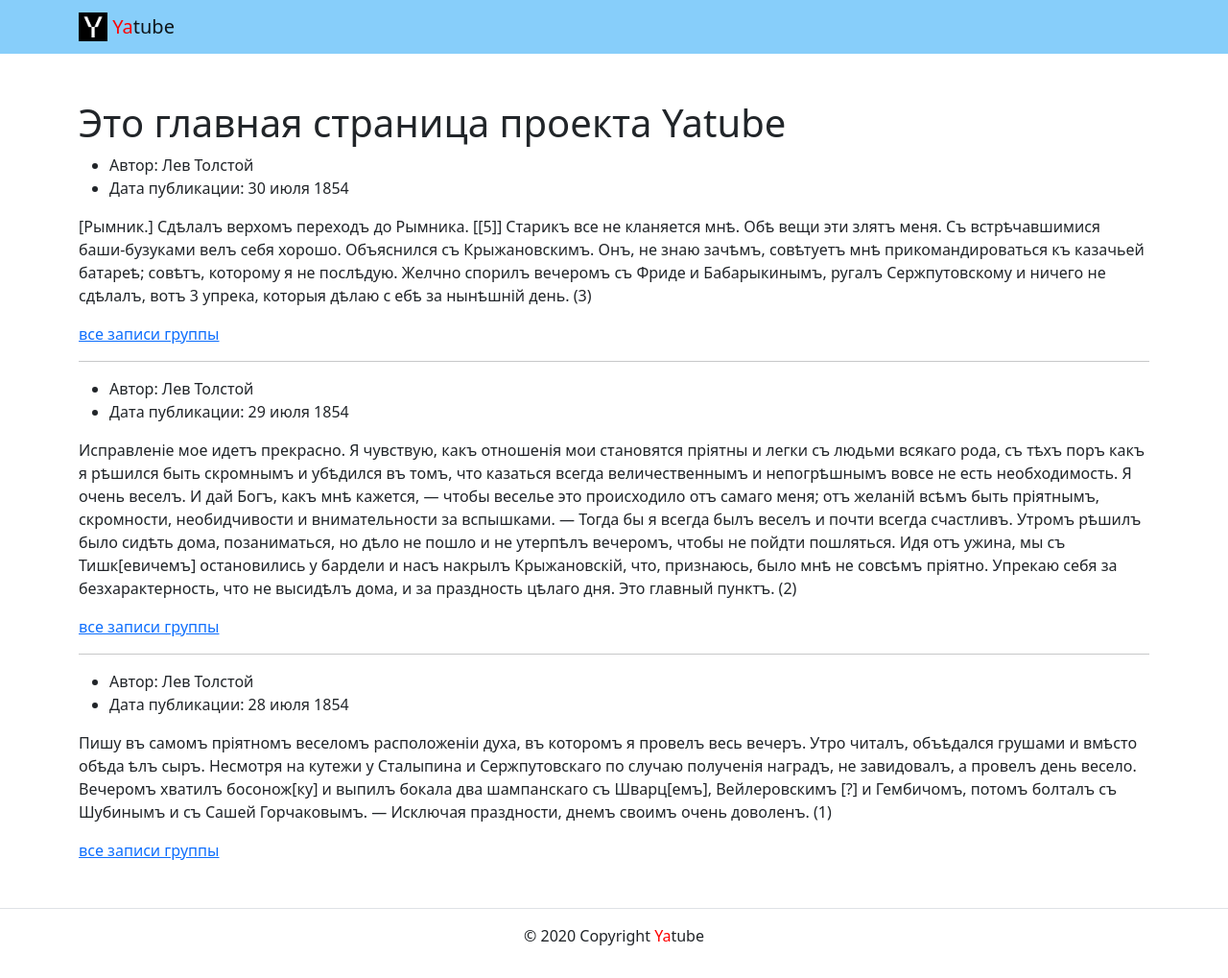
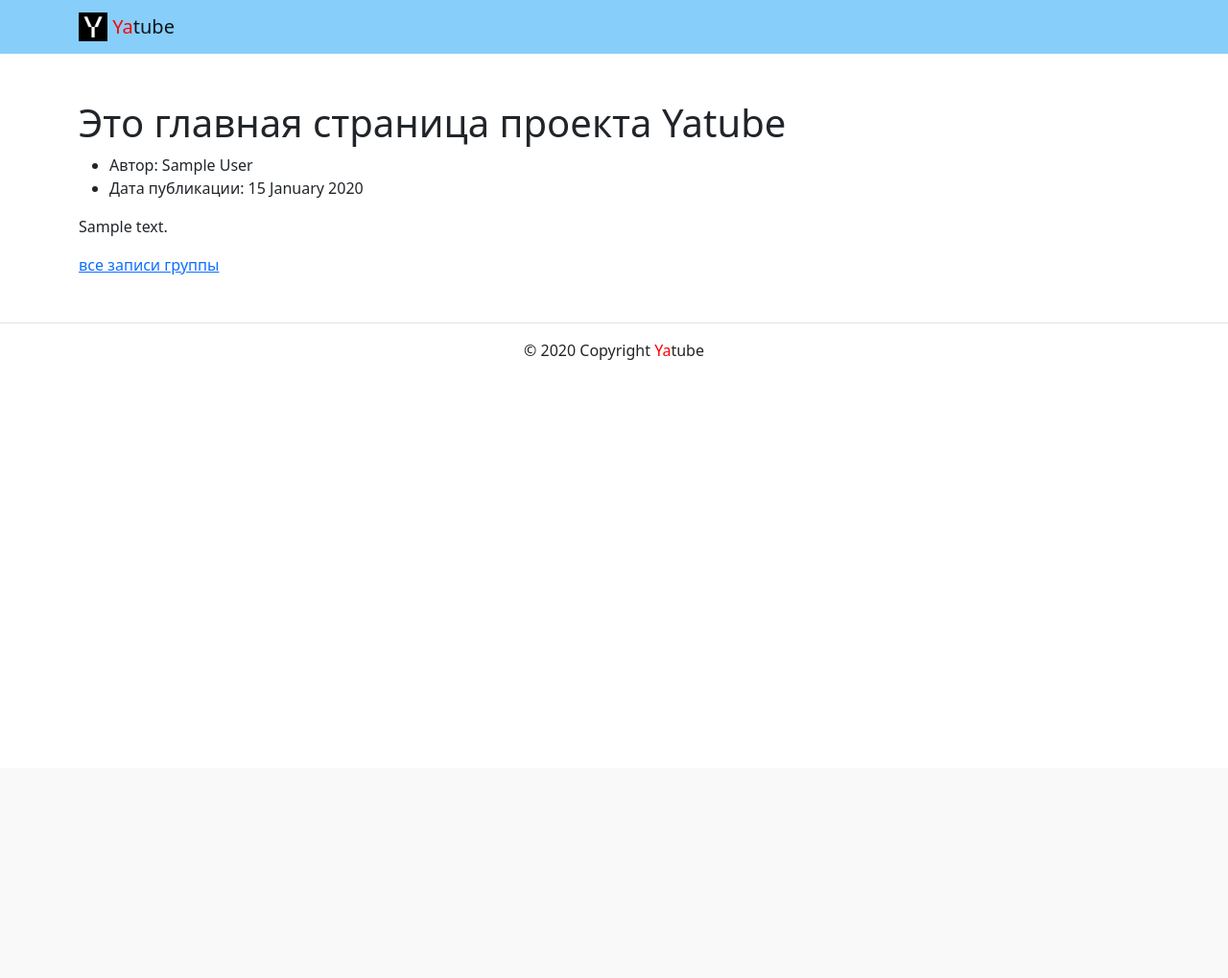
Before and after one commit to KoshelevAleksandr/yatube_project, a Django app: page / in a window 1280 px wide. Shown: the whole page at 96% size. After the commit the page ends 375 px from the top, so only its background shows below. Run offline with Django 3.2, Linux system fonts and the light colour scheme; tables that the repository leaves empty hold one stand-in row (values such as "Sample post").

Commit message:
Подстроена главная страница, добавлена БД

```diff
--- a/yatube/posts/views.py
+++ b/yatube/posts/views.py
@@ -1,15 +1,17 @@
 from django.shortcuts import render
 from django.http import HttpResponse
-
+from .models import Post
 # Create your views here.
 
 def index(request):
     templates = 'posts/index.html'
     title = 'Главная страница'
     text = 'Это главная страница проекта Yatube'
+    posts = Post.objects.order_by('-pub_date')[:10]
     context = {
         'title': title,
         'text': text,
+        'posts': posts,
     }
     return render(request, templates, context)
 
--- a/yatube/templates/posts/index.html
+++ b/yatube/templates/posts/index.html
@@ -5,70 +5,18 @@
 {% block content %}
 <div class="container py-5">
   <h1>{{ text }}</h1>
-  <article>
+  {% for post in posts %}
   <ul>
     <li>
-        Автор: Лев Толстой
+      Автор: {{ post.author.get_full_name }}
     </li>
     <li>
-        Дата публикации: 30 июля 1854
+      Дата публикации: {{ post.pub_date|date:"d E Y" }}
     </li>
   </ul>
-    <p>
-      [Рымник.] Сдѣлалъ верхомъ переходъ до Рымника. [[5]] Старикъ все не кланяется мнѣ.
-      Обѣ вещи эти злятъ меня. Съ встрѣчавшимися баши-бузуками велъ себя хорошо.
-      Объяснился съ Крыжановскимъ. Онъ, не знаю зачѣмъ, совѣтуетъ мнѣ прикомандироваться
-      къ казачьей батареѣ; совѣтъ, которому я не послѣдую. Желчно спорилъ вечеромъ съ Фриде
-      и Бабарыкинымъ, ругалъ Сержпутовскому и ничего не сдѣлалъ, вотъ 3 упрека, которыя дѣлаю с
-      ебѣ за нынѣшній день. (3)
-    </p>
-    <a href="group_list.html">все записи группы</a>
-  </article>
-  <hr>
-  <article>
-    <ul>
-      <li>
-        Автор: Лев Толстой
-      </li>
-      <li>
-        Дата публикации: 29 июля 1854
-      </li>
-    </ul>
-    <p>
-      Исправленіе мое идетъ прекрасно. Я чувствую, какъ отношенія мои становятся пріятны и легки
-      съ людьми всякаго рода, съ тѣхъ поръ какъ я рѣшился быть скромнымъ и убѣдился въ томъ,
-      что казаться всегда величественнымъ и непогрѣшнымъ вовсе не есть необходимость. Я очень
-      веселъ. И дай Богъ, какъ мнѣ кажется, — чтобы веселье это происходило отъ самаго меня;
-      отъ желаній всѣмъ быть пріятнымъ, скромности, необидчивости и внимательности за вспышками.
-      — Тогда бы я всегда былъ веселъ и почти всегда счастливъ.
-      Утромъ рѣшилъ было сидѣть дома, позаниматься, но дѣло не пошло и не утерпѣлъ вечеромъ,
-      чтобы не пойдти пошляться. Идя отъ ужина, мы съ Тишк[евичемъ] остановились у бардели и насъ
-      накрылъ Крыжановскій, что, признаюсь, было мнѣ не совсѣмъ пріятно. Упрекаю себя за
-      безхарактерность, что не высидѣлъ дома, и зa праздность цѣлаго дня. Это главный пунктъ. (2)
-    </p>
-    <a href="group_list.html">все записи группы</a>
-  </article>
-  <hr>
-  <article>
-    <ul>
-      <li>
-        Автор: Лев Толстой
-      </li>
-      <li>
-        Дата публикации: 28 июля 1854
-      </li>
-    </ul>
-    <p>
-      Пишу въ самомъ пріятномъ веселомъ расположеніи духа, въ которомъ я провелъ весь вечеръ.
-      Утро читалъ, объѣдался грушами и вмѣсто обѣда ѣлъ сыръ. Несмотря на кутежи у Сталыпина и
-      Сержпутовскаго по случаю полученія наградъ, не завидовалъ, а провелъ день весело. Вечеромъ
-      хватилъ босонож[ку] и выпилъ бокала два шампанскаго съ Шварц[емъ], Вейлеровскимъ [?] и
-      Гембичомъ, потомъ болталъ съ Шубинымъ и съ Сашей Горчаковымъ. — Исключая праздности,
-      днемъ своимъ очень доволенъ. (1)
-    </p>
-    <a href="group_list.html">все записи группы</a>
-  </article>
-  <!-- под последним постом нет линии -->
-</div>
+  <p>{{ post.text }}</p>
+  <a href="">все записи группы</a>
+  {% if not forloop.last %}<hr>{% endif %}
+{% endfor %}
 
 {% endblock %}
```
Also changed, not shown: yatube/posts/migrations/0001_initial.py, yatube/posts/migrations/0002_auto_20220711_1647.py (deleted). Lines whose indentation alone changed are shown as unchanged.
